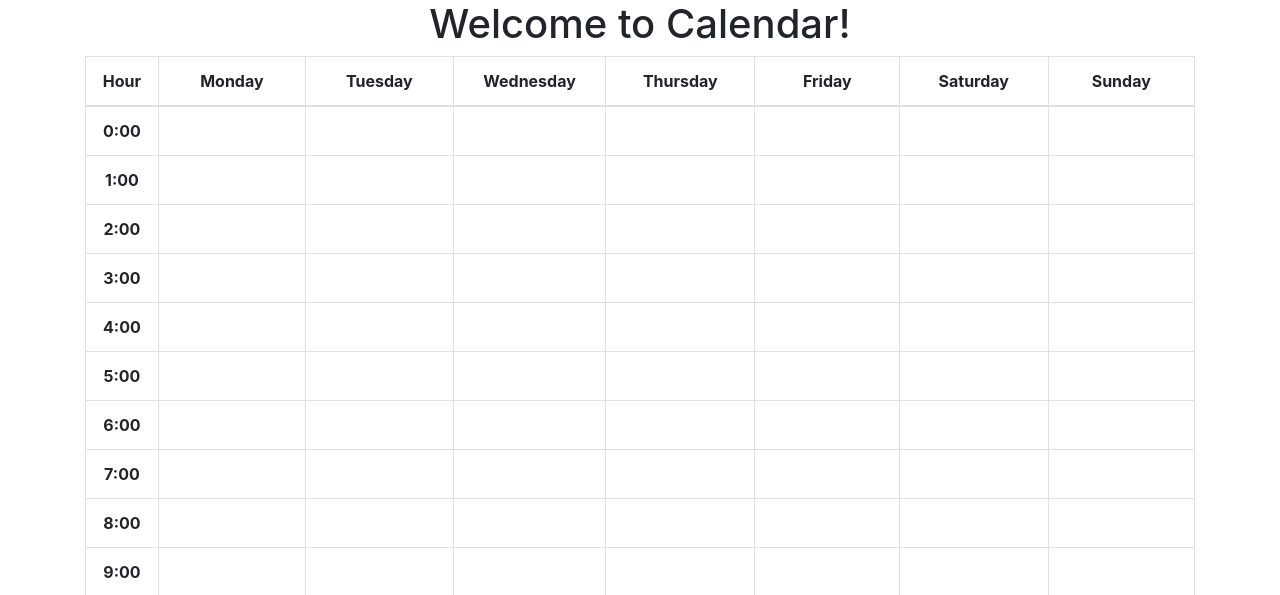
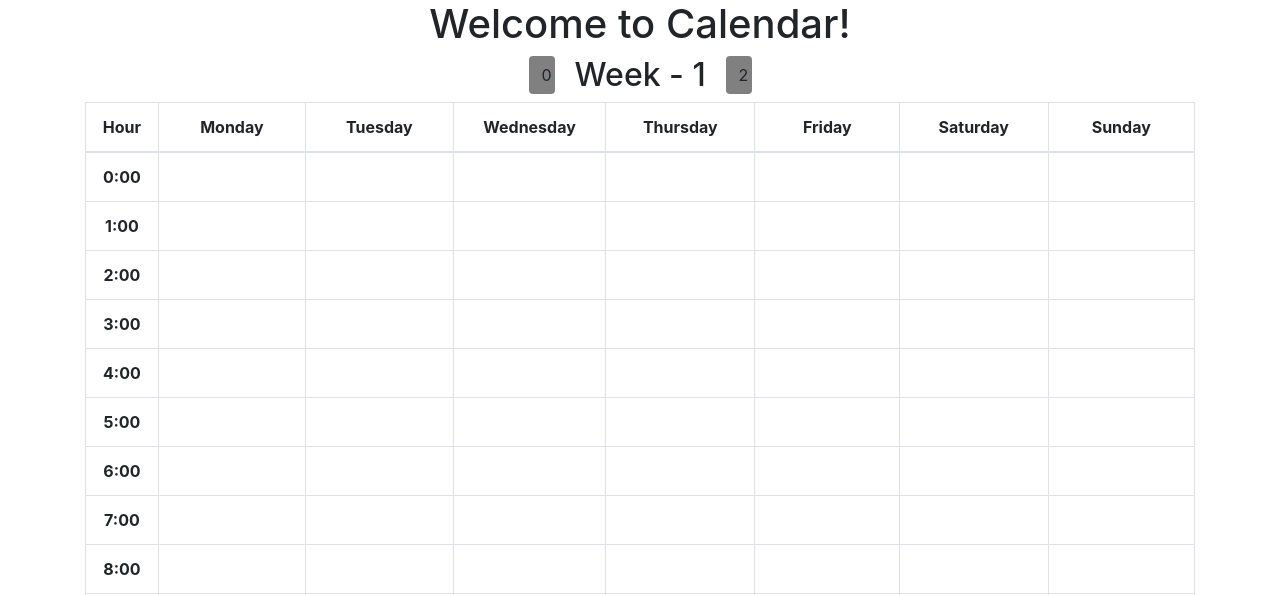
Before and after one commit to kovrichard/mycalendar, a Flask app: template mycalendar/main/templates/welcome.html in a window 1280 px wide. Shown: the top 595 px of the page. Run offline with Flask 2, Linux system fonts and the light colour scheme; the template is opened without the code that fills it: most values are stand-ins (such as "Sample title", 1, 10 or a date in 2020); some libraries are stand-ins or nearby versions.

Commit message:
Redirect main to week view

```diff
--- a/mycalendar/main/templates/welcome.html
+++ b/mycalendar/main/templates/welcome.html
@@ -3,6 +3,18 @@
 
 {% block content %}
     <h1>Welcome to Calendar!</h1>
+
+    <div class="container">
+        <div class="row justify-content-center">
+            <form method="get">
+                <input type="submit" value={{ week_number - 1 }} name="week" class="btn col col-1 week-btn">
+            </form>
+            <h2 class="col-auto">Week - {{ week_number }}</h2>
+            <form method="get">
+                <input type="submit" value={{ week_number + 1 }} name="week" class="btn col col-1 week-btn">
+            </form>
+        </div>
+    </div>
 
     <table class="table table-bordered">
         <thead>
```
Also changed, not shown: mycalendar/main/api.py (+6 -12 lines).
